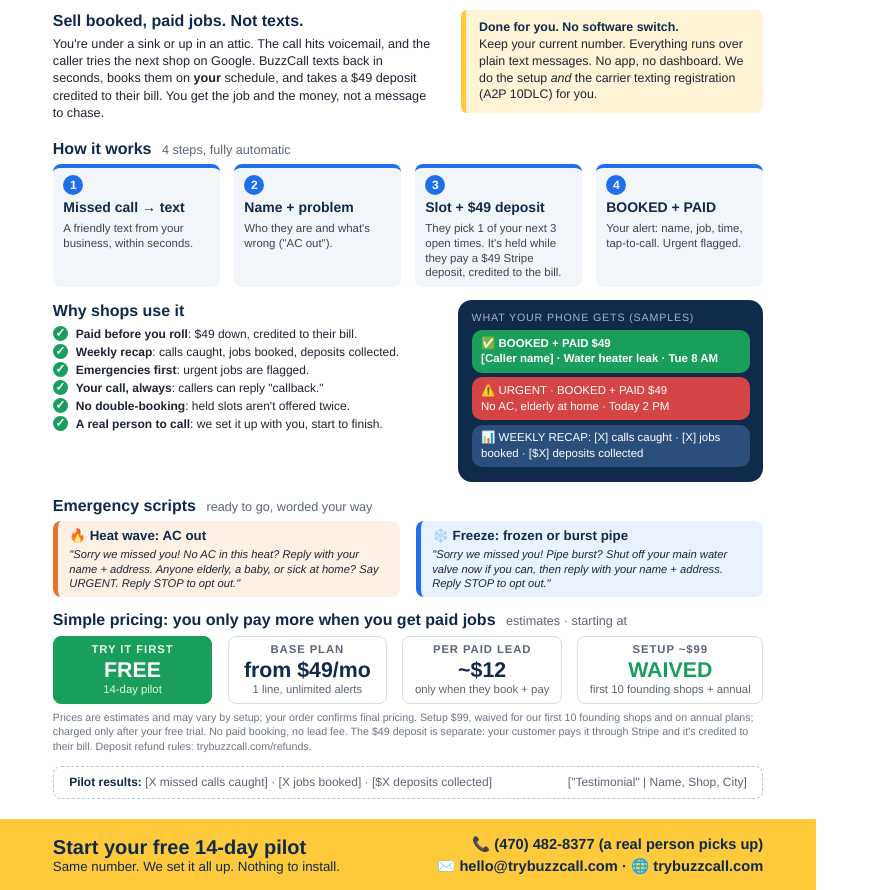
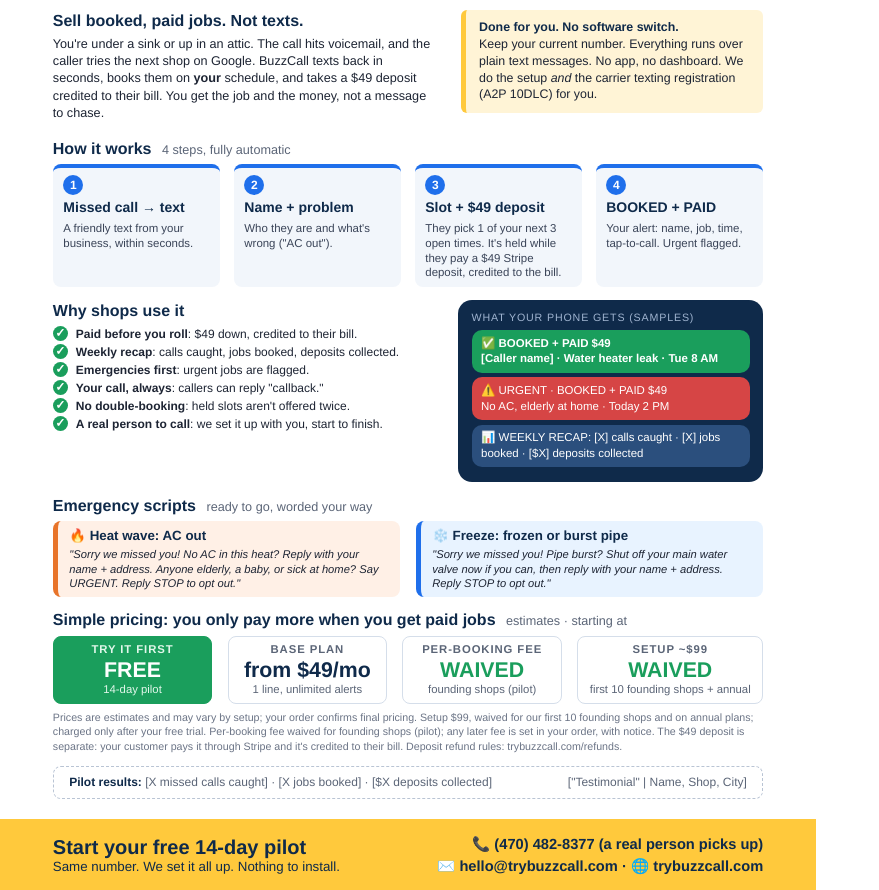
Before and after one commit to bytspot-source/trybuzzcall, a website: page marketing/pitch_sheet_plumbing.html in a window 1280 px wide. Shown: the part 166-1056 px from the top of the page, without its empty margins (0-879 px from the left). Drawn offline with Linux system fonts and the light colour scheme.

Commit message:
Pricing: per-booking fee waived for founding shops (pilot) on site and plumbing pitch sheet; drop $12 estimate from Terms; tests

```diff
--- a/marketing/pitch_sheet_plumbing.html
+++ b/marketing/pitch_sheet_plumbing.html
@@ -117,10 +117,10 @@ footer .contact{text-align:right;font-size:11pt;color:#0f2a4a;font-weight:700;li
     <div class="pricing">
       <div class="price pilot"><div class="k">Try it first</div><div class="v">FREE</div><div class="s">14-day pilot</div></div>
       <div class="price"><div class="k">Base plan</div><div class="v">from $49/mo</div><div class="s">1 line, unlimited alerts</div></div>
-      <div class="price"><div class="k">Per paid lead</div><div class="v">~$12</div><div class="s">only when they book + pay</div></div>
+      <div class="price waive"><div class="k">Per-booking fee</div><div class="v">WAIVED</div><div class="s">founding shops (pilot)</div></div>
       <div class="price waive"><div class="k">Setup ~$99</div><div class="v">WAIVED</div><div class="s">first 10 founding shops + annual</div></div>
     </div>
-    <div class="fine">Prices are estimates and may vary by setup; your order confirms final pricing. Setup $99, waived for our first 10 founding shops and on annual plans; charged only after your free trial. No paid booking, no lead fee. The $49 deposit is separate: your customer pays it through Stripe and it's credited to their bill. Deposit refund rules: trybuzzcall.com/refunds.</div>
+    <div class="fine">Prices are estimates and may vary by setup; your order confirms final pricing. Setup $99, waived for our first 10 founding shops and on annual plans; charged only after your free trial. Per-booking fee waived for founding shops (pilot); any later fee is set in your order, with notice. The $49 deposit is separate: your customer pays it through Stripe and it's credited to their bill. Deposit refund rules: trybuzzcall.com/refunds.</div>
   </section>
 
   <div class="proof"><span><b>Pilot results:</b> [X missed calls caught] · [X jobs booked] · [$X deposits collected]</span><span>["Testimonial" | Name, Shop, City]</span></div>
```
Also changed, not shown: public/index.html (+1 -1 lines), public/terms.html (+1 -1 lines), tests/site.test.js (+2 -1 lines), 1 other file.
